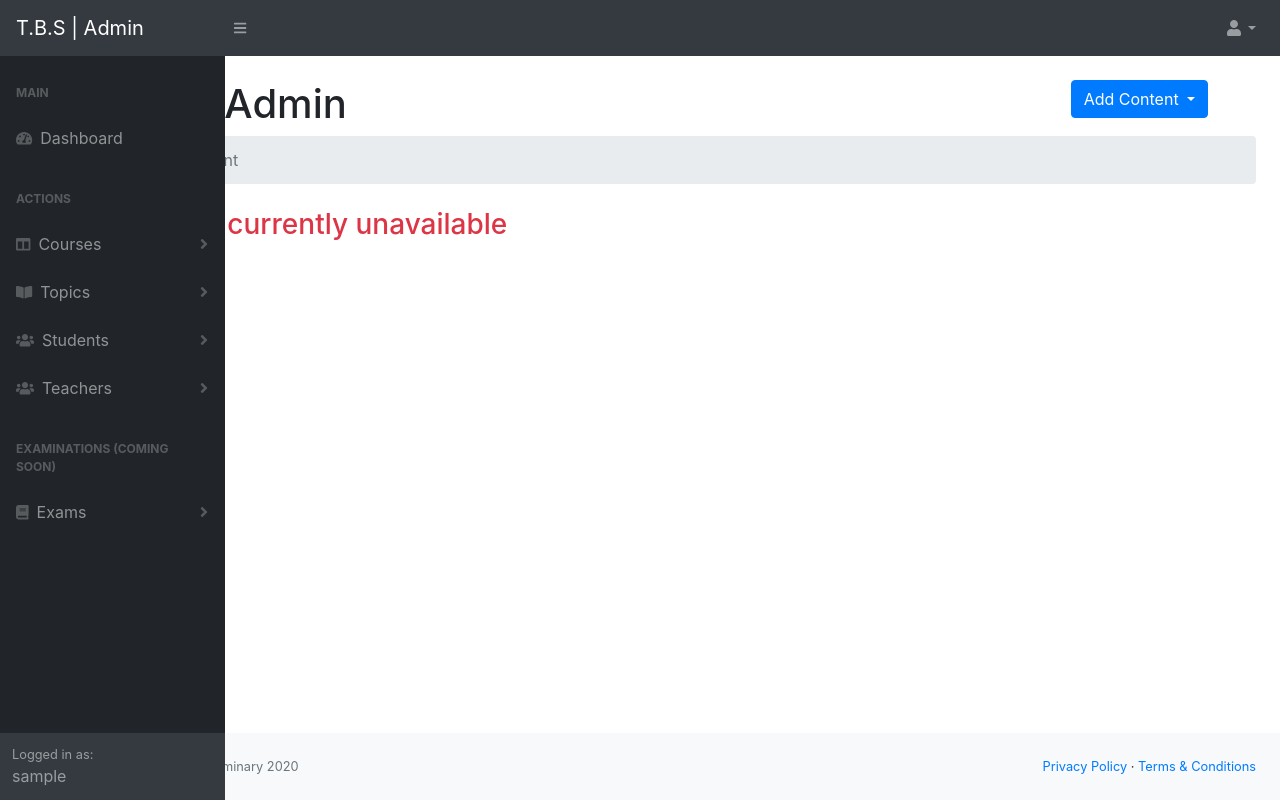
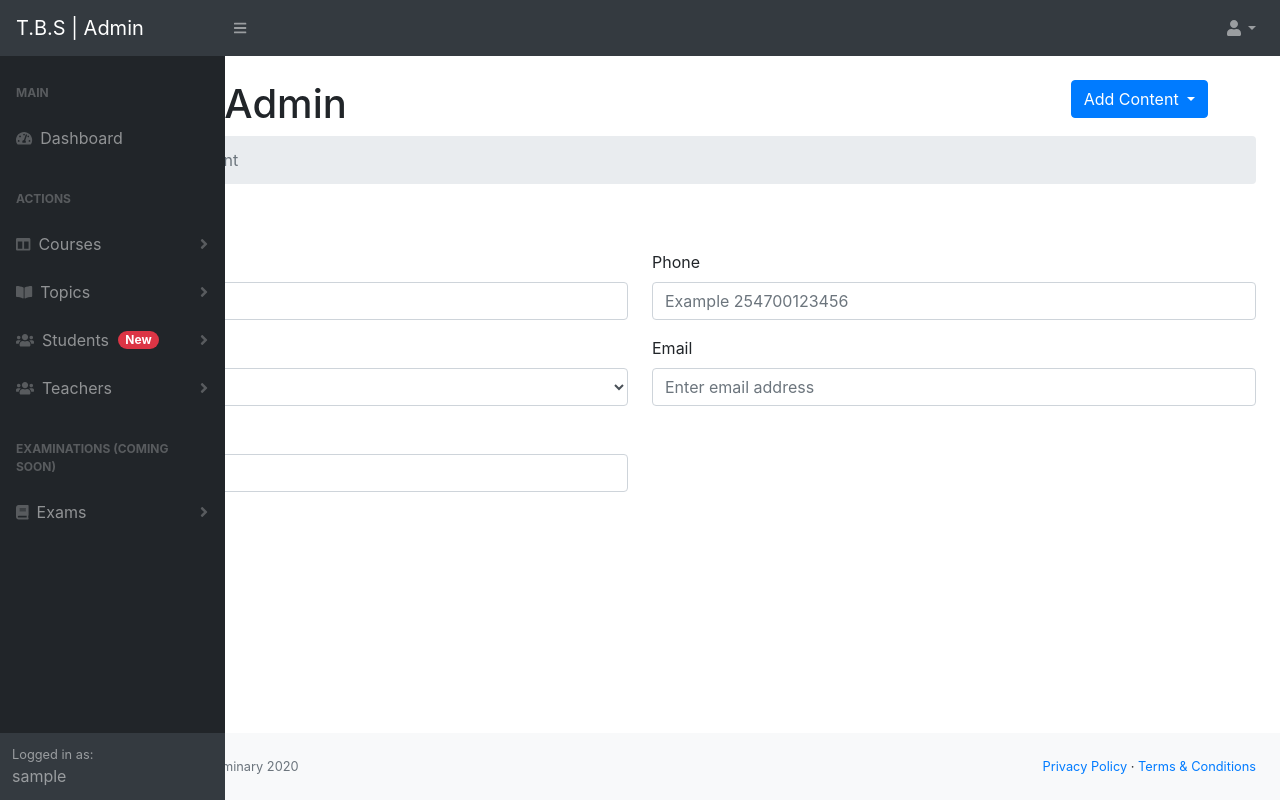
Before and after one commit to Noblepal/theophilus_bs, a PHP site: page /admin/addStudent.php in a window 1280 px wide. Run offline with PHP 8.4, Linux system fonts and the light colour scheme; the visitor is signed in with stand-in values (Sample User, id 1); tables that the repository leaves empty or names only in its code hold one stand-in row (values such as "Sample post"); some libraries are stand-ins or nearby versions.

Commit message:
View add students

```diff
--- a/admin/addStudent.php
+++ b/admin/addStudent.php
@@ -7,6 +7,7 @@
 <!DOCTYPE html>
 <html lang="en">
 <?php include("./includes/head.php"); ?>
+
 <body class="sb-nav-fixed">
   <?php include("./includes/navbar.php") ?>
   <div id="layoutSidenav">
@@ -35,16 +36,61 @@
           <?php
                         }
                       } ?>
-                      <h3 class="mt-3 text-danger">Add Student is currently unavailable</h3>
+          <h3 class="mt-3">Add Student</h3>
+          <form class="" action="" method="post" enctype="multipart/form-data">
+            <div class="row">
+              <div class="form-group col-md-6">
+                <label>Name of Student</label>
+                <input type="text" name="student_name" class="form-control" placeholder="Student's name" required>
+              </div>
+              <div class="form-group col-md-6">
+                <label>Phone</label>
+                <input type="tel" id="phone" name="student_phone" class="form-control"
+                  placeholder="Example 254700123456" pattern="[0-9]{3}[0-9]{3}[0-9]{6}" required>
+              </div>
+            </div>
+            <div class="row">
+              <div class="form-group col-md-6">
+                <label for="signupGender">Gender</label>
+                <select name="student_gender" class="form-control" id="signupGender">
+                  <option value="" disabled selected>Select Gender</option>
+                  <option value="male">Male</option>
+                  <option value="female">Female</option>
+                </select>
+              </div>
+
+              <div class="form-group col-md-6">
+                <label>Email</label>
+                <input type="email" name="student_email" class="form-control" placeholder="Enter email address"
+                  required>
+              </div>
+            </div>
+
+            <div class="row">
+              <div class="form-group col-md-6">
+                <label for="signupPassword">Password</label>
+                <input type="password" class="form-control mb-3" id="signupPassword" name="student_password"
+                  placeholder="Password" required>
+              </div>
+            </div>
+
+            <div class="form-group form-inline">
+              <!-- <button name="saveDraft" class="btn btn-secondary">Save Draft</button> -->
+              &nbsp;
+              <button name="createStudent" class="btn btn-success">Add Student</button>
+            </div>
+
+          </form>
         </div>
       </main>
       <?php include("./includes/footer.php"); ?>
     </div>
   </div>
   <script>
-             CKEDITOR.replace( 'topic_content' );
+    CKEDITOR.replace('topic_content');
   </script>
 
   <?php include("./includes/scripts.php"); ?>
 </body>
+
 </html>
--- a/admin/includes/functions.php
+++ b/admin/includes/functions.php
@@ -36,6 +36,12 @@
     deleteTopic($_POST);
   } else if (isset($_POST['createAdminUser'])) {
     createAdminUser($_POST);
+  } else if (isset($_POST['createStudent'])) {
+    createStudent($_POST);
+  } else if (isset($_POST['updateStudent'])) {
+    updateStudent($_POST);
+  } else if (isset($_POST['deleteStudent'])) {
+    deleteStudent($_POST);
   }
 } else {
 }
@@ -133,6 +139,40 @@
     <button class="btn btn-danger" data-toggle="modal" data-target="#deleteTeacherModal" onclick="
         document.getElementById('tname').innerHTML='<?php echo $teacher['name']; ?>';
         document.getElementById('teacher_id_delete').value='<?php echo $teacher['id']; ?>';">Delete</button>
+  </td>
+</tr>
+<?php
+    $counter++;
+  }
+}
+
+function getStudentsForTableData()
+{
+  global $con;
+  $stmt = $con->prepare("SELECT * FROM users ORDER BY created_at DESC");
+  $stmt->execute();
+  $row = $stmt->get_result()->fetch_all(MYSQLI_ASSOC);
+  $stmt->free_result();
+  $stmt->close();
+  $counter = 1;
+  foreach ($row as $student) {
+  ?>
+<tr>
+  <th scope="row"><?php echo $counter; ?></th>
+  <td><?php echo $student['username']; ?></td>
+  <td><?php echo $student['email']; ?></td>
+  <td><?php echo $student['phone']; ?></td>
+  <td><?php echo $student['created_at']; ?></td>
+  <td><?php echo $student['status']; ?></td>
+  <td>
+    <button class="btn btn-primary" data-toggle="modal" data-target="#editStudent" onclick="
+        document.getElementById('student_name').value='<?php echo $student['username']; ?>';
+        document.getElementById('student_id').value='<?php echo $student['id']; ?>';
+        document.getElementById('student_email').value='<?php echo $student['email']; ?>';
+        document.getElementById('student_phone').value='<?php echo $student['phone']; ?>';">Edit</button>
+    <button class="btn btn-danger" data-toggle="modal" data-target="#deleteStudentModal" onclick="
+        document.getElementById('sname').innerHTML='<?php echo $student['username']; ?>';
+        document.getElementById('student_id_delete').value='<?php echo $student['id']; ?>';">Delete</button>
   </td>
 </tr>
 <?php
@@ -305,26 +345,44 @@
   $stmt->close();
 }
 
-/* function createTeacher($post){
+function createStudent($post)
+{
   global $con;
   extract($post);
-  $image_url = "_icon";
-  $creator = $_SESSION['username'];
-  $stmt=$con->prepare("INSERT INTO teachers (name, phone, email, age, image_url, created_by) VALUES(?,?,?,?,?,?)");
-  $stmt->bind_param("ssssss", $teacher_name, $teacher_phone, $teacher_email, $teacher_age, $image_url, $creator);
+  $status = "Approved";
+  $stmt = $con->prepare("INSERT INTO users (username, phone, email, gender, password, status) VALUES(?,?,?,?,?,?)");
+  $stmt->bind_param("ssssss", $student_name, $student_phone, $student_email, $student_gender, $student_password, $status);
   $stmt->execute();
   $stmt->store_result();
 
-  if($stmt->affected_rows > 0){
-    header("location: addTeacher.php?success=1&message=Teacher added successfully");
+
+  if ($stmt->affected_rows > 0) {
+    header("location: addStudent.php?success=1&message=Student added successfully");
   } else {
-    header("location: addTeacher.php?success=0&message=$stmt->error");
+    header("location: addStudent.php?success=0&message=$stmt->error");
+  }
+}
+
+function updateStudent($post)
+{
+  global $con;
+  extract($post);
+  $stmt = $con->prepare("UPDATE users SET username = ?, phone = ?, email = ? WHERE id = ?");
+  $stmt->bind_param('ssss', $student_name, $student_phone, $student_email, $student_id);
+  $stmt->execute();
+  $stmt->store_result();
+
+  if ($stmt->affected_rows > 0) {
+    header("location: viewStudents.php?success=1&message=Id: " . $student_id . " Student updated successfully");
+  } else {
+    header("location: viewStudents.php?success=0&message=Student not updated $stmt->error");
   }
 
   $stmt->free_result();
   $stmt->close();
 }
- */
+
+
 function createTeacher($post)
 {
   global $con;
@@ -441,6 +499,27 @@
   $stmt->close();
 }
 
+
+
+function deleteStudent($post)
+{
+  global $con;
+  extract($post);
+  $stmt = $con->prepare("DELETE FROM users WHERE id = ?");
+  $stmt->bind_param('s', $student_id);
+  $stmt->execute();
+  $stmt->store_result();
+
+  if ($stmt->affected_rows > 0) {
+    header("location: viewStudents.php?success=1&message=Id: " . $student_id . " student deleted successfully");
+  } else {
+    header("location: viewStudents.php?success=0&message=$stmt->error");
+  }
+
+  $stmt->free_result();
+  $stmt->close();
+}
+
 function deleteTopic($post)
 {
   global $con;
--- a/admin/includes/scripts.php
+++ b/admin/includes/scripts.php
@@ -67,6 +67,72 @@
     </div>
   </div>
 </div>
+
+<!-- Edit student modal -->
+<div class="modal fade" id="editStudent" tabindex="-1" role="dialog">
+  <div class="modal-dialog" role="document">
+    <div class="modal-content">
+      <form action="" method="post">
+        <div class="modal-header">
+          <h5 class="modal-title">Edit Student</h5>
+          <button type="button" class="close" data-dismiss="modal" aria-label="Close">
+            <span aria-hidden="true">&times;</span>
+          </button>
+        </div>
+        <div class="modal-body">
+          <form class="" action="" method="post">
+            <div class="row">
+              <div class="form-group col-md-6">
+                <label>Name of Student</label>
+                <input type="text" name="student_name" id="student_name" class="form-control" placeholder="Student's name" required>
+              </div>
+              <div class="form-group col-md-6">
+                <label>Phone</label>
+                <input type="tel" name="student_phone" id="student_phone" class="form-control" placeholder="Example 254700123456" pattern="[0-9]{3}[0-9]{3}[0-9]{6}" required>
+            </div>
+            </div>
+            <div class="row">
+              <div class="form-group col-md-12">
+                <label>Email</label>
+                <input type="email" name="student_email"  id="student_email" class="form-control" placeholder="Enter email address" required>
+              </div>
+            </div>
+          <input type="hidden" name="student_id" id="student_id" value="">
+        </div>
+        <div class="modal-footer">
+          <button type="submit" name="updateStudent" class="btn btn-success">Update</button>
+          <button type="button" class="btn btn-secondary" data-dismiss="modal">Close</button>
+        </div>
+      </form>
+    </div>
+  </div>
+</div>
+
+<!-- Delete student modal -->
+<div class="modal fade" id="deleteStudentModal" tabindex="-1" role="dialog">
+  <div class="modal-dialog" role="document">
+    <div class="modal-content">
+      <form action="" method="post">
+        <div class="modal-header">
+          <h5 class="modal-title">Remove Student</h5>
+          <button type="button" class="close" data-dismiss="modal" aria-label="Close">
+            <span aria-hidden="true">&times;</span>
+          </button>
+        </div>
+        <div class="modal-body">
+          <input type="hidden" name="student_id" id="student_id_delete" value="">
+          <p>Are you sure you want to remove <span id="sname"></span>?</p>
+        </div>
+        <div class="modal-footer">
+          <button type="submit" name="deleteStudent" class="btn btn-danger">Remove</button>
+          <button type="button" class="btn btn-secondary" data-dismiss="modal">Close</button>
+        </div>
+      </form>
+    </div>
+  </div>
+</div>
+
+
 
 <!-- Edit course modal -->
 <div class="modal fade" id="editCourseModal" tabindex="-1" role="dialog">
--- a/admin/includes/sidebar.php
+++ b/admin/includes/sidebar.php
@@ -28,7 +28,7 @@
                 </div>
                 <a class="nav-link collapsed" href="#" data-toggle="collapse" data-target="#collapseStudents" aria-expanded="false" aria-controls="collapsePages"
                     ><div class="sb-nav-link-icon"><i class="fas fa-users"></i></div>
-                    Students
+                    Students &nbsp; <span class="badge badge-pill badge-danger">New</span>
                     <div class="sb-sidenav-collapse-arrow"><i class="fas fa-angle-down"></i></div></a>
                 <div class="collapse" id="collapseStudents" aria-labelledby="headingTwo" data-parent="#sidenavAccordion">
                     <nav class="sb-sidenav-menu-nested nav accordion" id="sidenavAccordionPages">
```
Also changed, not shown: admin/viewStudents.php (+22 -6 lines). Lines whose indentation alone changed are shown as unchanged.
